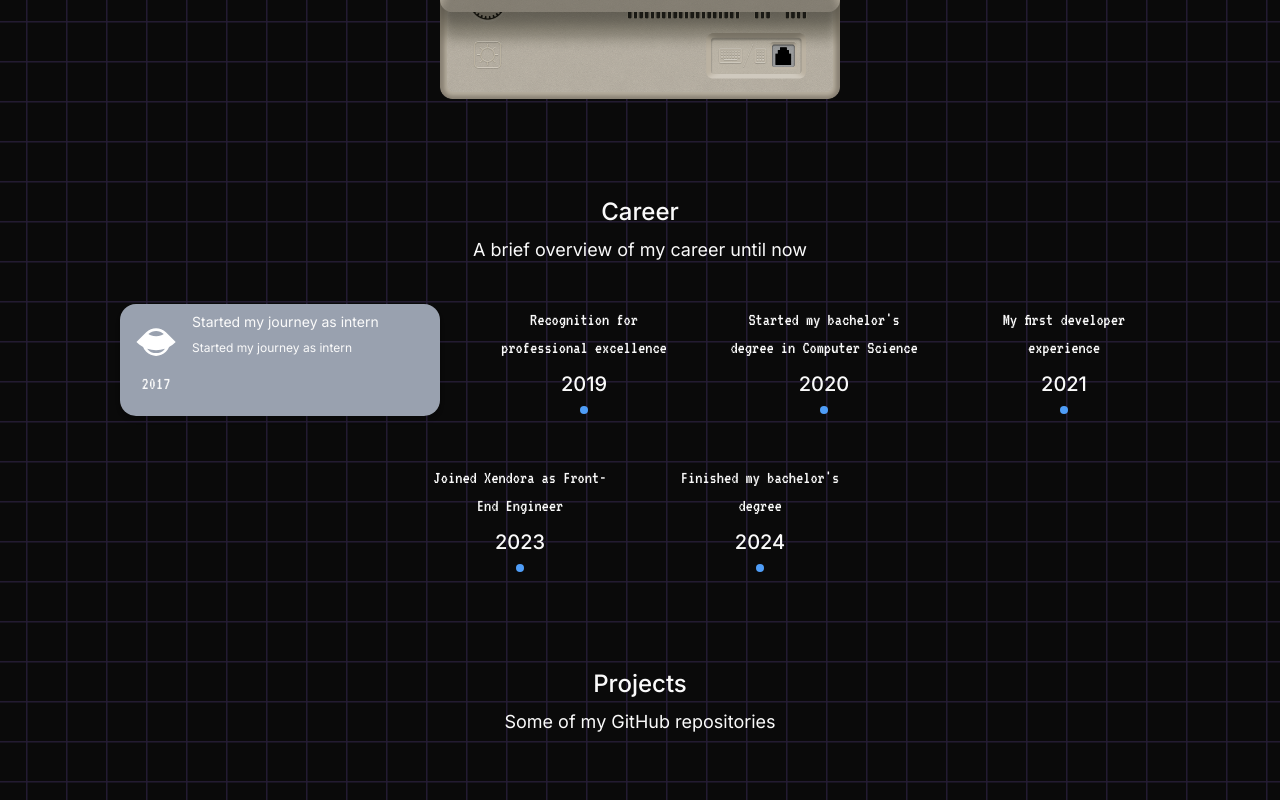
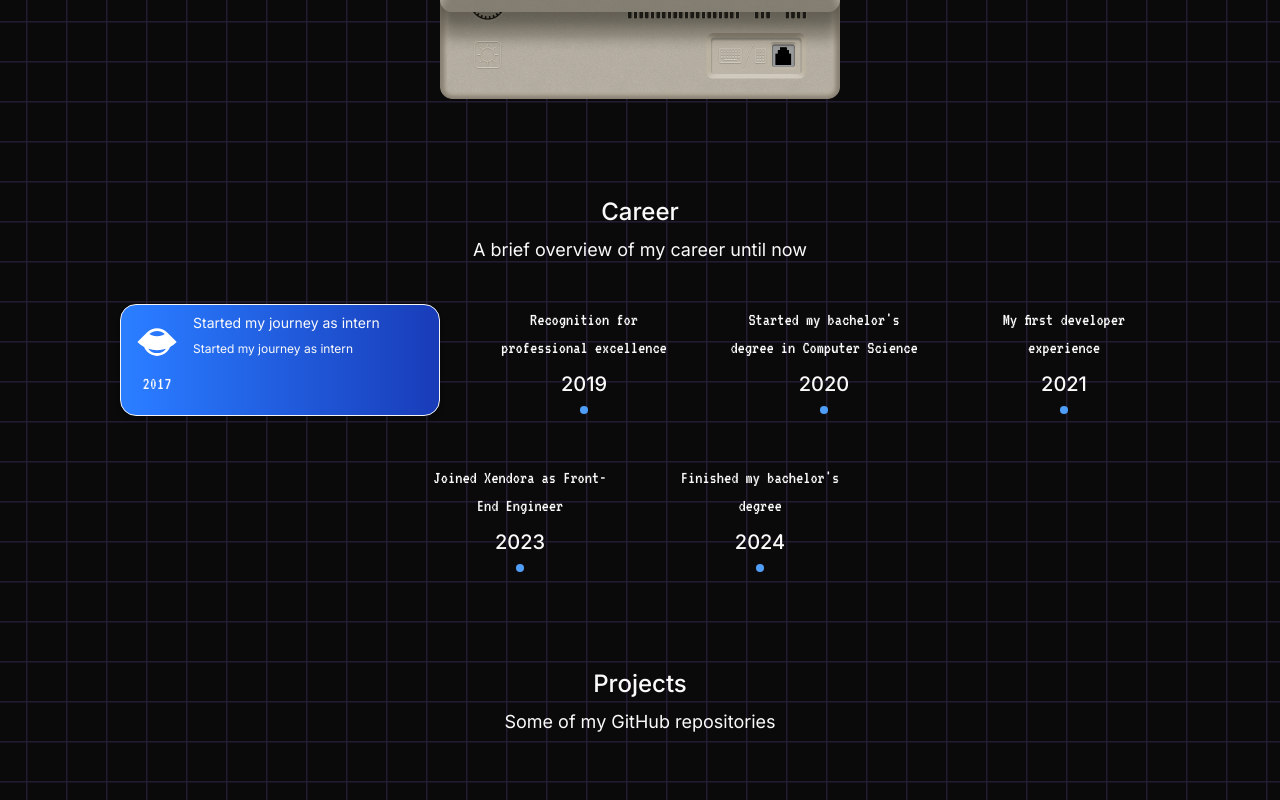
Before and after one commit to lucaskraus/lucaskraus, a React (Vite) app: page / in a window 1280 px wide. Shown: the part 1365-2165 px from the top of the page. Built offline with nearby package versions, Linux system fonts and the light colour scheme.

Commit message:
Update Timeline component styling to enhance visual appeal with a gradient background and improved border definition for a more polished user interface.

```diff
--- a/src/components/Timeline.tsx
+++ b/src/components/Timeline.tsx
@@ -45,7 +45,7 @@ const TimelineCard = ({ title, label, description }: TimelineItemProps) => {
   return (
     <motion.div
       layoutId={`timeline-item-${title}`}
-      className="flex flex-row gap-4 items-center rounded-2xl px-4 w-80 h-28 bg-gray-400 shadow-md"
+      className="flex flex-row gap-4 items-center rounded-2xl px-4 w-80 h-28 bg-linear-to-r from-blue-500 to-blue-800 shadow-md border border-gray-100"
     >
       <div className="flex flex-col gap-2">
         <img
```
